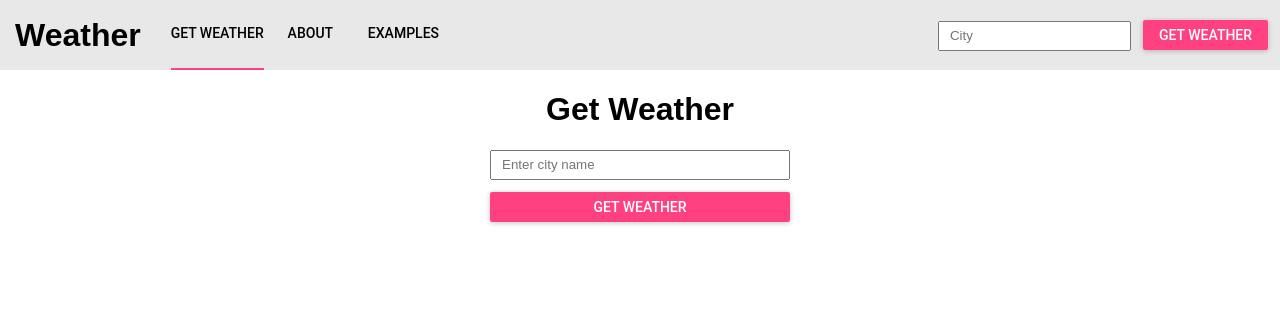
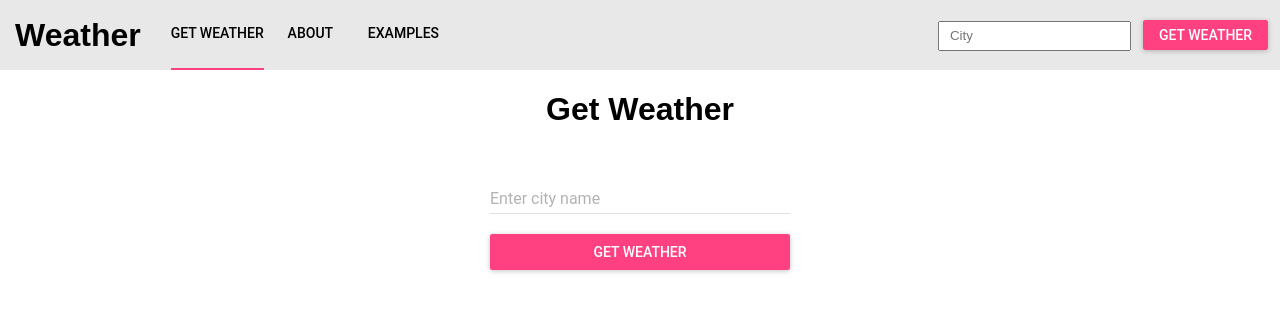
Before and after one commit to Hazmatyre/react-boilerplate, a React (Create React App) app: page / in a window 1280 px wide. Shown: the top 312 px of the page. Built offline with nearby package versions, Linux system fonts and the light colour scheme; what react-tap-event-plugin would draw is missing.

Commit message:
Styled weather page

```diff
--- a/src/components/WeatherForm.js
+++ b/src/components/WeatherForm.js
@@ -1,18 +1,20 @@
 import React, { Component } from 'react';
 import RaisedButton from 'material-ui/RaisedButton';
+import TextField from 'material-ui/TextField';
 
 class WeatherForm extends Component {
 
   onCitySubmit = (e) => {
     e.preventDefault();
-    var city = this.props.city
+    var city = this.city.input.value;
+    console.log(city);
     if (city.length > 0)
       this.props.onCitySubmit();
   }
 
   onCityChange = (e) => {
     e.preventDefault();
-    let update = {city: this.refs.city.value};
+    let update = {city: this.city.input.value};
     this.props.onCityChange(update);
   }
 
@@ -20,12 +22,12 @@ class WeatherForm extends Component {
     return (
       <div>
         <form onSubmit={this.onCitySubmit}>
-          <input
+          <TextField
             type="text"
-            ref="city"
+            ref={(city) => {this.city = city}}
             style={styles.field}
             onChange={this.onCityChange}
-            placeholder="Enter city name"
+            floatingLabelText="Enter city name"
           />
           <br/>
           <RaisedButton
@@ -42,13 +44,9 @@ class WeatherForm extends Component {
 var styles = {
   button: {
     margin: 12,
-    height: 30,
     width: 300
   },
   field: {
-    height: 30,
-    boxSizing: 'border-box',
-    paddingLeft: 10,
     width: 300
   }
 };
```
